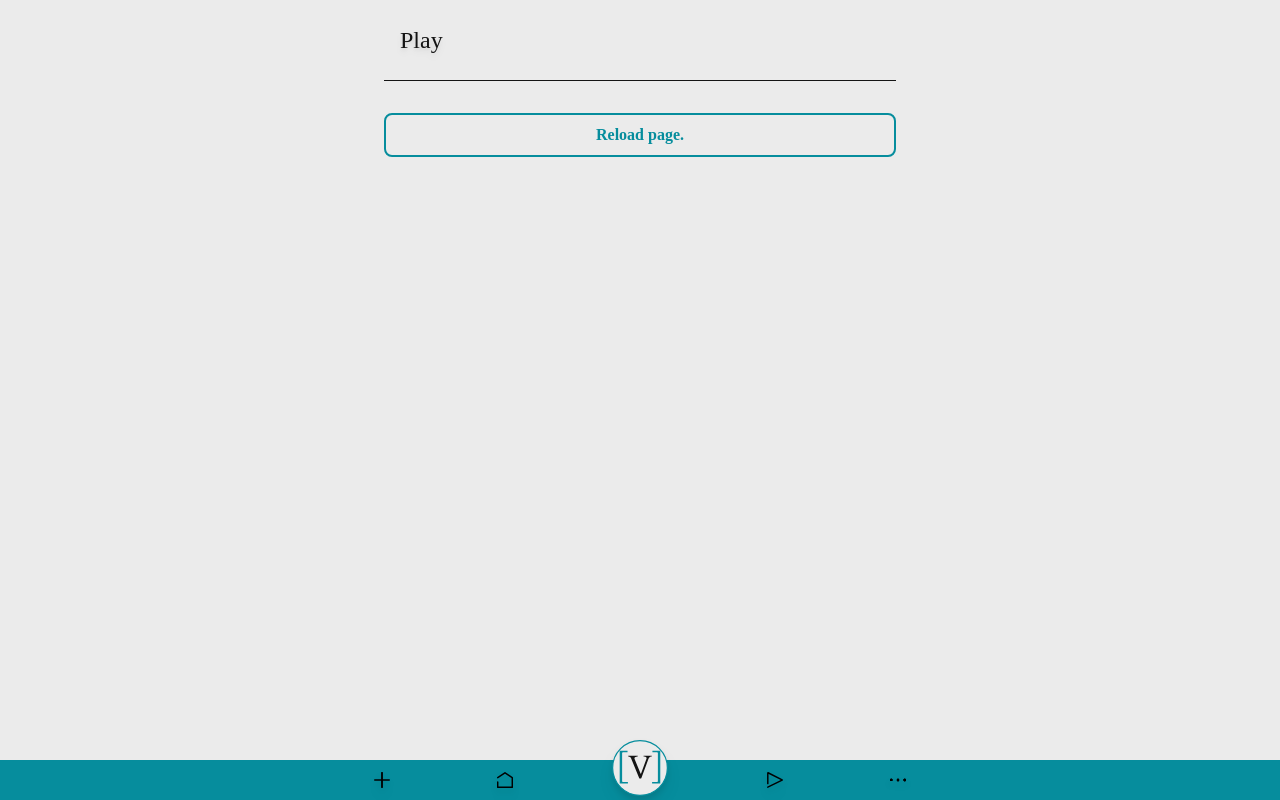
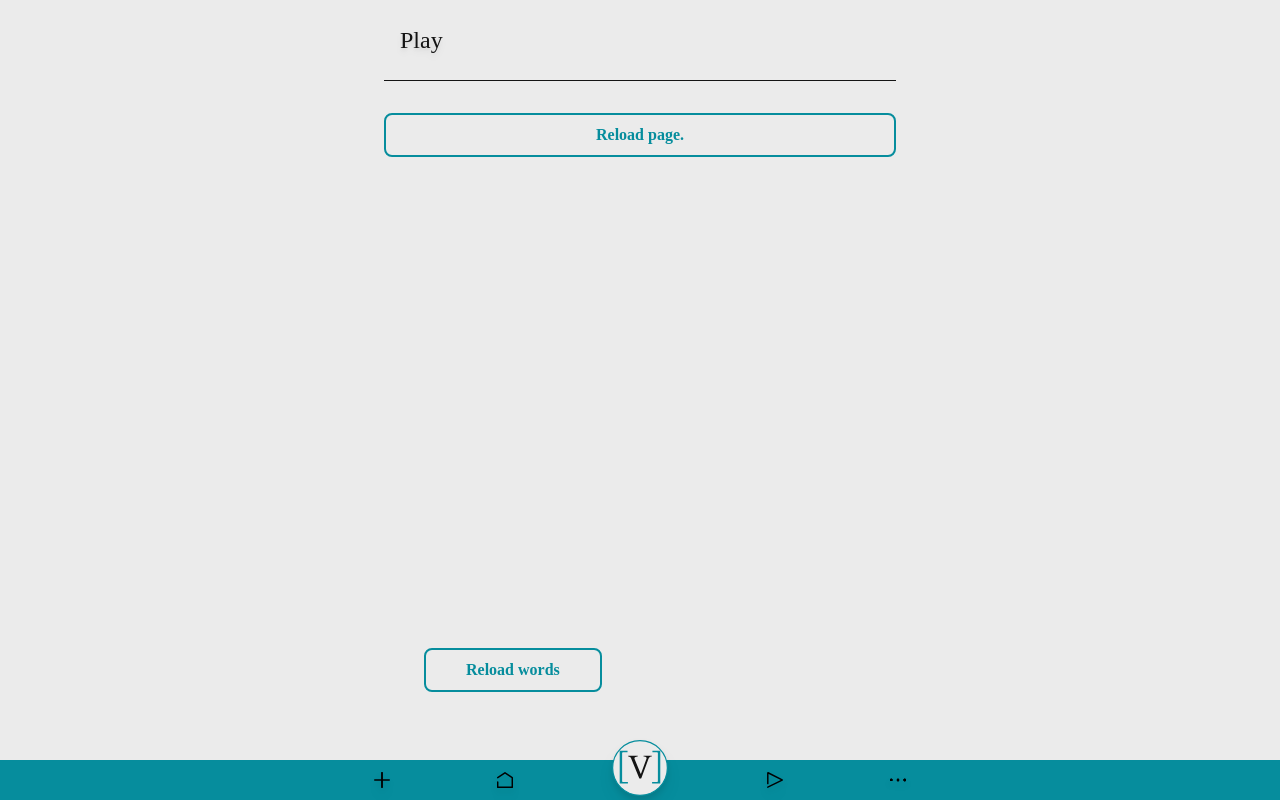
Before and after one commit to guilevieiram/voca, a React (Create React App) app in the folder frontend/: page /#/play in a window 1280 px wide. Built offline with nearby package versions, Linux system fonts and the light colour scheme; no server answers; sample sign-in values are in the browser's storage.

Commit message:
implemented reload words button on play page

```diff
--- a/frontend/src/components/add_words/AddWordsPage.tsx
+++ b/frontend/src/components/add_words/AddWordsPage.tsx
@@ -61,7 +61,7 @@ export default function AddWordsPage ({ userId }: AddWordsPageProps): React.Reac
             <AddWordsBar addWord={addWord}/>
             <AddWordsList words={words} removeWord={removeWord}/>
 
-            <div className="fixed top-3/4 right-0 m-10">
+            <div className="bottom-float">
                 {
                     requestState === AddWordsRequestState.Waiting ? <Loader /> :
                     <SaveButton saveWords={saveWords} />
--- a/frontend/src/components/play_page/PlayPage.tsx
+++ b/frontend/src/components/play_page/PlayPage.tsx
@@ -52,6 +52,11 @@ export default function PlayPage ({ userId }: PlayPageProps): React.ReactElement
         setTargetWordIndex(0);
     };
 
+    const reloadWords = (): void => {
+        loadWords();
+        window.location.reload();
+    };
+
     useEffect(() => {if (JSON.stringify(wordsList) === JSON.stringify([{word: "", id: 0}])) loadWords();}, []);
     useEffect(() => setTargetWord(wordsList[targetWordIndex]), [targetWordIndex, wordsList]);
 
@@ -93,6 +98,9 @@ export default function PlayPage ({ userId }: PlayPageProps): React.ReactElement
                     </div>
                 </>
             }
+            <div className="bottom-float">
+                <button className="secondary-button px-10" onClick={reloadWords}>Reload words</button>
+            </div>
         </div>
     )
 }
--- a/frontend/src/index.css
+++ b/frontend/src/index.css
@@ -23,7 +23,7 @@
     @apply my-4 border-blue border-b-2 bg-transparent px-2 py-1;
   }
   .primary-button {
-    @apply cursor-pointer rounded-lg font-bold text-dark bg-blue w-full py-2;
+    @apply cursor-pointer rounded-lg font-bold text-dark bg-blue w-full my-8 py-2;
   }
   .secondary-button {
     @apply cursor-pointer border-blue border-2 rounded-lg font-bold text-blue w-full my-8 py-2;
@@ -40,4 +40,7 @@
   .h-bar {
     @apply w-full bg-dark dark:bg-light h-px
   }
+  .bottom-float {
+    @apply fixed top-3/4 mx-10 my-4
+  }
 }
```
